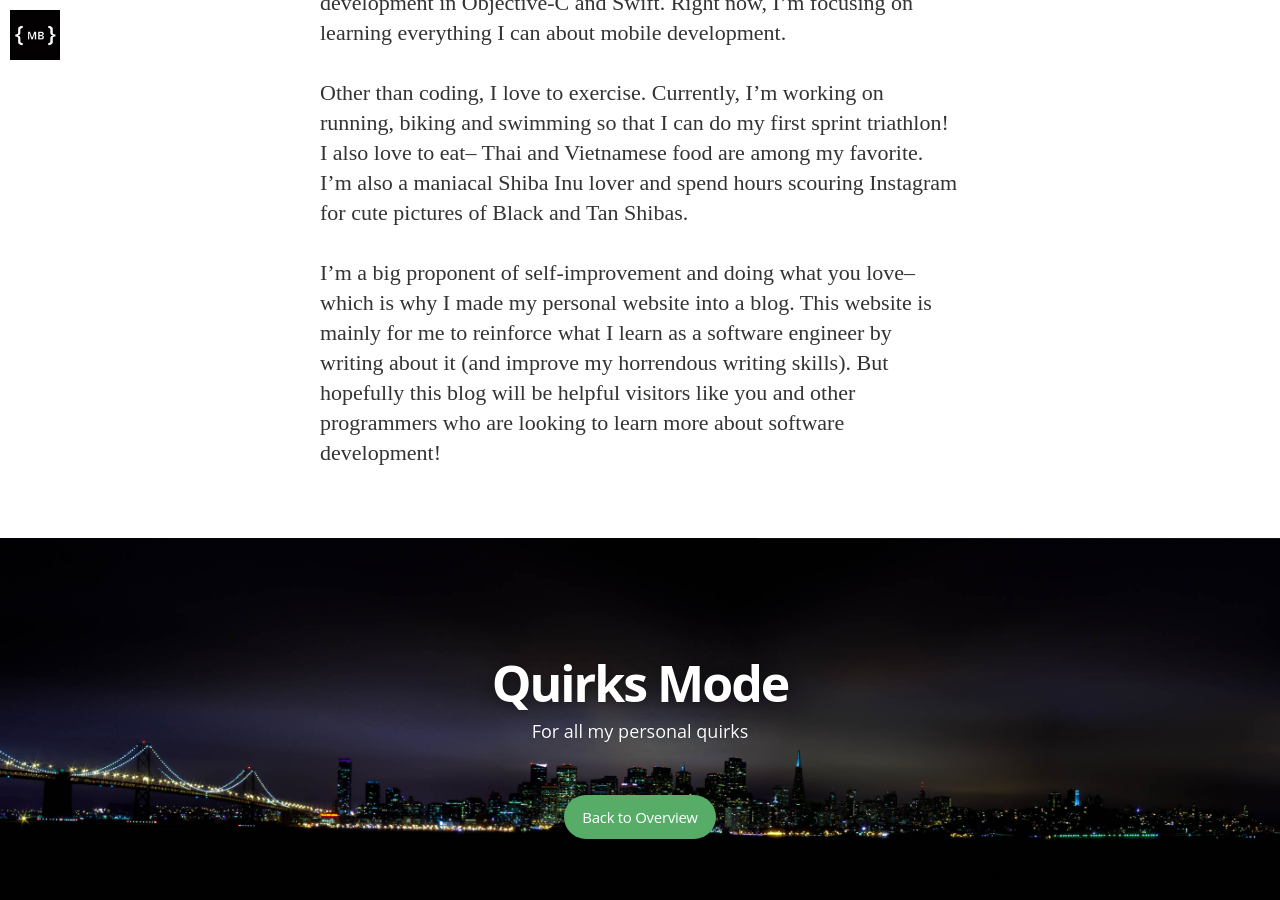
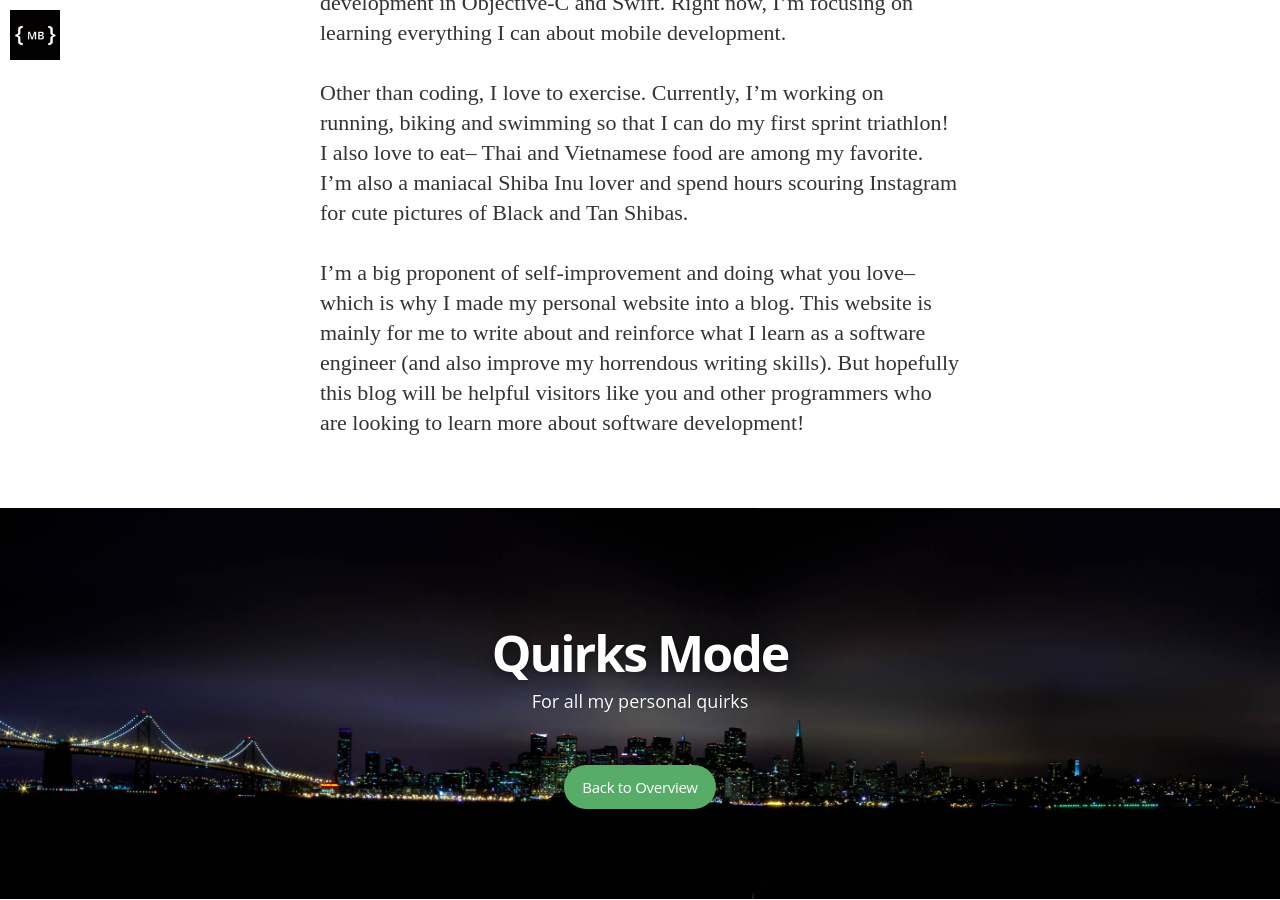
Before and after one commit to cal-a-mari/mbatilando.github.io, a Jekyll site: the page built from about.md, in a window 1280 px wide and 900 px high, scrolled down 1197 px. Built offline with Jekyll 4.4.1, drawn with Linux system fonts in a browser that asks for light colours; nearby versions of some CDN libraries; some web fonts are replaced; Markdown is read by kramdown in place of the engine named in the settings.

Commit message:
gawd i suck at writing

```diff
--- a/about.md
+++ b/about.md
@@ -11,4 +11,4 @@ I've recently changed my interest and decided to dive into native iOS developmen
 
 Other than coding, I love to exercise. Currently, I'm working on running, biking and swimming so that I can do my first sprint triathlon! I also love to eat-- Thai and Vietnamese food are among my favorite. I'm also a maniacal Shiba Inu lover and spend hours scouring Instagram for cute pictures of Black and Tan Shibas.
 
-I'm a big proponent of self-improvement and doing what you love-- which is why I made my personal website into a blog. This website is mainly for me to reinforce what I learn as a software engineer by writing about it (and improve my horrendous writing skills). But hopefully this blog will be helpful visitors like you and other programmers who are looking to learn more about software development!
+I'm a big proponent of self-improvement and doing what you love-- which is why I made my personal website into a blog. This website is mainly for me to write about and reinforce what I learn as a software engineer (and also improve my horrendous writing skills). But hopefully this blog will be helpful visitors like you and other programmers who are looking to learn more about software development!
```
